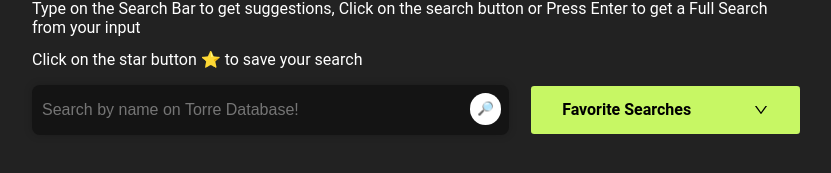
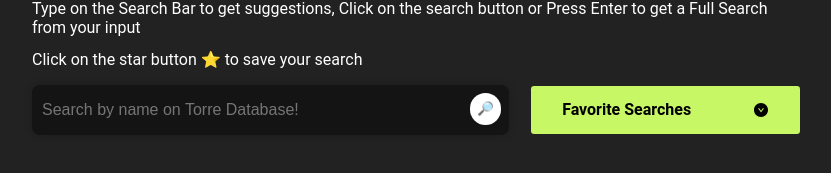
Before and after one commit to ElHurta/torre-test, a React (Vite) app: page / in a window 1280 px wide. Shown: the part 281-454 px from the top of the page, without its empty margins (224-1055 px from the left). Built offline with nearby package versions, Linux system fonts and the light colour scheme.

Commit message:
feat: finishing favorites function

```diff
--- a/src/App.tsx
+++ b/src/App.tsx
@@ -7,13 +7,17 @@
 import { FullUserInfo, UserInfo } from './interfaces'
 import { getFrecuentSearches, saveFrecuentSearches, getFavoriteUsers, saveFavoriteUsers } from './services/session-storage'
 import FavoriteSearches from './components/FavoriteSearches'
+import { searchFullUsersByGgids } from './services/api-service'
 
 function App() {
 
   const [showSuggestions, setShowSuggestions] = React.useState<boolean>(false)
+  const [showFavorites, setShowFavorites] = React.useState<boolean>(false)
 
   const [suggestionsByName, setSuggestionsByName] = React.useState<UserInfo[]>([])
   const [suggestionsByGgId, setSuggestionsByGgId] = React.useState<FullUserInfo[]>([])
+
+  const [favoriteProfiles, setFavoriteProfiles] = React.useState<FullUserInfo[]>([])
 
   const [recentSearches, setRecentSearches] = React.useState<string[]>(
     getFrecuentSearches() || []
@@ -32,6 +36,26 @@
     // Save favorite searches state to session storage
     saveFavoriteUsers(favoriteSearches)
   }, [favoriteSearches])
+
+  React.useEffect(() => {
+    // Search favoriteSearches
+    if (favoriteSearches.length > 0) {
+        searchFullUsersByGgids(favoriteSearches)
+            .then((fullUsers) => {
+                setFavoriteProfiles(fullUsers)
+            })
+    }
+  }, [favoriteSearches])
+
+  React.useEffect(() => {
+    // Select content to show
+    if (showFavorites) {
+      setSuggestionsByGgId(favoriteProfiles)
+      setShowSuggestions(true)
+    } else {
+      setSuggestionsByGgId([])
+    }
+  }, [showFavorites, favoriteProfiles])
 
   return (
     <>
@@ -55,8 +79,8 @@
                 recentSearches={recentSearches}
               />
               <FavoriteSearches
-                favoriteSearches={favoriteSearches}
-                setFavoriteSearches={setFavoriteSearches}
+                showFavorites={showFavorites}
+                setShowFavorites={setShowFavorites}
               />
             </article>
             {
@@ -66,8 +90,8 @@
                   suggestionsByGgId={suggestionsByGgId}
                   recentSearches={recentSearches}
                   favoriteSearches={favoriteSearches}
+                  setRecentSearches={setRecentSearches}
                   setFavoriteSearches={setFavoriteSearches}
-                  setRecentSearches={setRecentSearches}
                 />
               )
             }
--- a/src/components/FavoriteSearches.css
+++ b/src/components/FavoriteSearches.css
@@ -16,4 +16,6 @@
     display: flex;
     justify-content: space-around;
     align-items: center;
+
+    cursor: pointer;
 }
--- a/src/components/FavoriteSearches.tsx
+++ b/src/components/FavoriteSearches.tsx
@@ -1,31 +1,22 @@
 import React from 'react'
 
 import './FavoriteSearches.css'
-import { searchFullUsersByGgids } from '../services/api-service'
-import { FullUserInfo } from '../interfaces'
-import { AiOutlineDown } from 'react-icons/ai'
+import { AiFillDownCircle } from 'react-icons/ai'
 
-export default function FavoriteSearches({ favoriteSearches, setFavoriteSearches }: { favoriteSearches: string[], setFavoriteSearches: React.Dispatch<React.SetStateAction<string[]>> }) {
-
-
-    const [favoriteProfiles, setFavoriteProfiles] = React.useState<FullUserInfo[]>([])
-
-    React.useEffect(() => {
-        // Search favoriteSearches
-        if (favoriteSearches.length > 0) {
-            searchFullUsersByGgids(favoriteSearches)
-                .then((fullUsers) => {
-                    setFavoriteProfiles(fullUsers)
-                })
-        }
-    }, [favoriteSearches])
+export default function FavoriteSearches({showFavorites, setShowFavorites }: { showFavorites: boolean, setShowFavorites: React.Dispatch<React.SetStateAction<boolean>> }) {
 
     return (
-        <article className='favorite-container'>
+        <section className='favorite-container' onClick={
+            () => {
+                setShowFavorites(!showFavorites)
+            }
+        }>
             <div className='favorite-search'>
                 <p>Favorite Searches</p>
-                <AiOutlineDown/>
+                <AiFillDownCircle/>
             </div>
-        </article>
+            <article>
+            </article>
+        </section>
     )
 }
--- a/src/components/SearchBar.tsx
+++ b/src/components/SearchBar.tsx
@@ -52,9 +52,6 @@
         type='text'
         placeholder='Search by name on Torre Database!'
         onFocus={handleRecentSearch}
-        onBlur={() => {
-          setShowSuggestions(false)
-        }}
         onKeyDown={(e) => {
           if (e.key === 'Enter') {
             handleClickedSearch()
```
